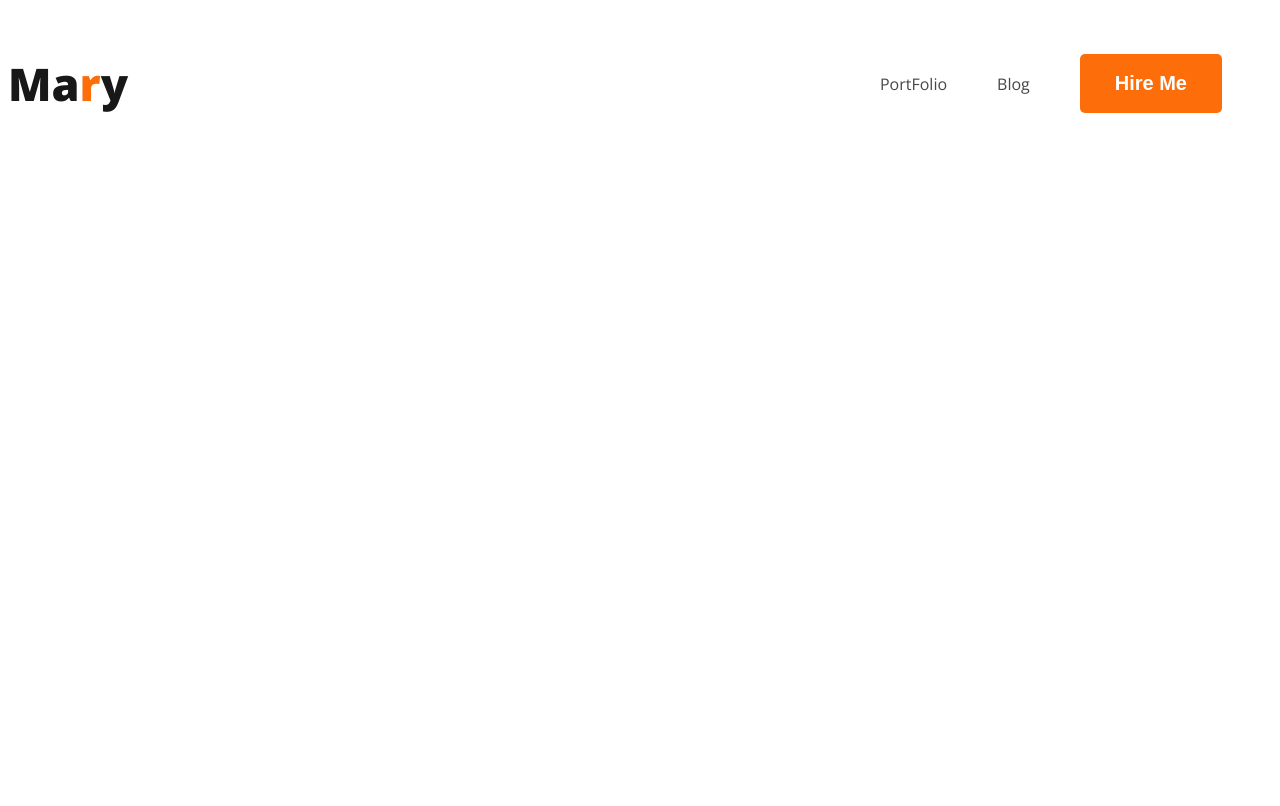
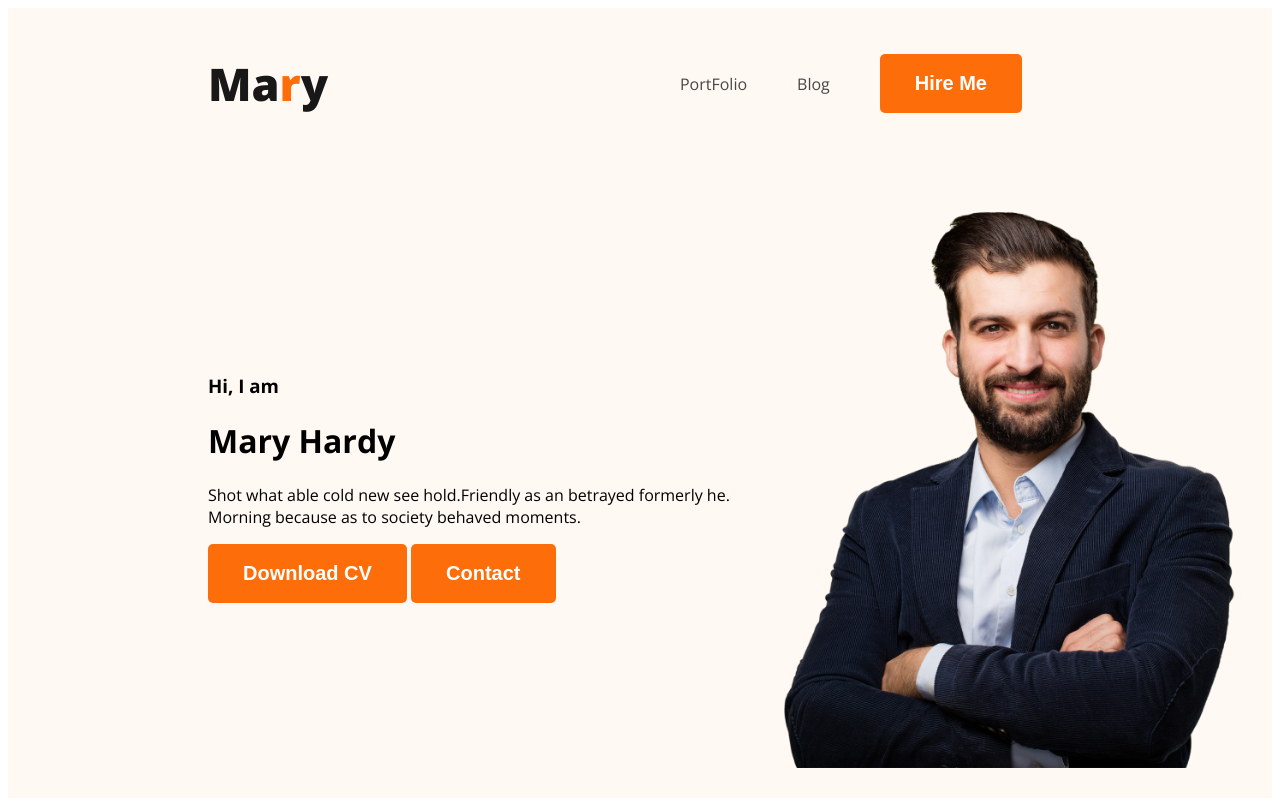
Before and after one commit to aliulazim/WebDeveloper_portrolio, a plain HTML site: page index.html in a window 1280 px wide. Drawn offline with nearby package versions, Linux system fonts and the light colour scheme.

Commit message:
added header section

```diff
--- a/index.html
+++ b/index.html
@@ -10,7 +10,7 @@
     <link rel="stylesheet" href="styles/portfolio.css">
 </head>
 <body>
-    <header>
+    <header class="header">
         <nav>
             <h3 class="nav-title">Ma<span class="text-oranged">r</span>y</h3>
             <ul>
@@ -19,6 +19,19 @@
                 <li><button class="btn-primary">Hire Me</button></li>
             </ul>
         </nav>
+        <div class="banner">
+            <div class="banner-content">
+                <h3 class="banner-greeting">Hi, I am</h3>
+                <h1 class="banner-title">Mary Hardy</h1>
+                <p>Shot what able cold new see hold.Friendly as an betrayed formerly he. Morning because as to society behaved moments.</p>
+                <button class="btn-primary">Download CV</button>
+                <button class="btn-primary">Contact</button>
+            </div>
+            <img  class="profile-pic" src="images/hardy.png" alt="">
+            <div>
+
+            </div>
+        </div>
     </header>
     <main>
 
--- a/styles/portfolio.css
+++ b/styles/portfolio.css
@@ -24,6 +24,7 @@ nav{
     display: flex;
     justify-content: space-between;
     align-items: center;
+    margin: 0 200px;
 }
 .nav-title{
     color: #181818;
@@ -47,3 +48,16 @@ nav a {
     text-decoration: none;
     color: #474747;
 }
+
+/* Header related styles */
+.header{
+    background: #FFF8F3;
+}
+.banner {
+    padding: 30px 30px 30px 200px;
+    display: flex;
+    align-items: center;
+}
+.banner .profile-pic {
+    width: 500px;
+}
```
